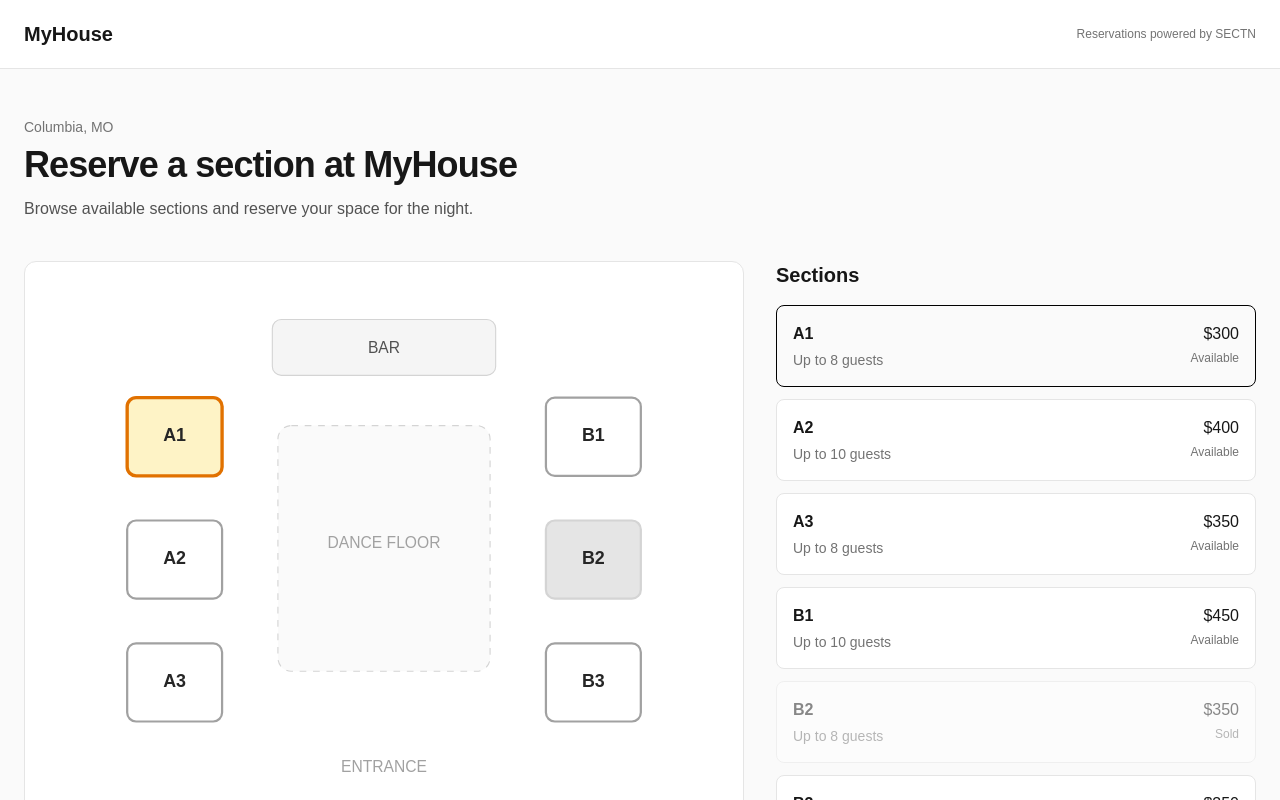
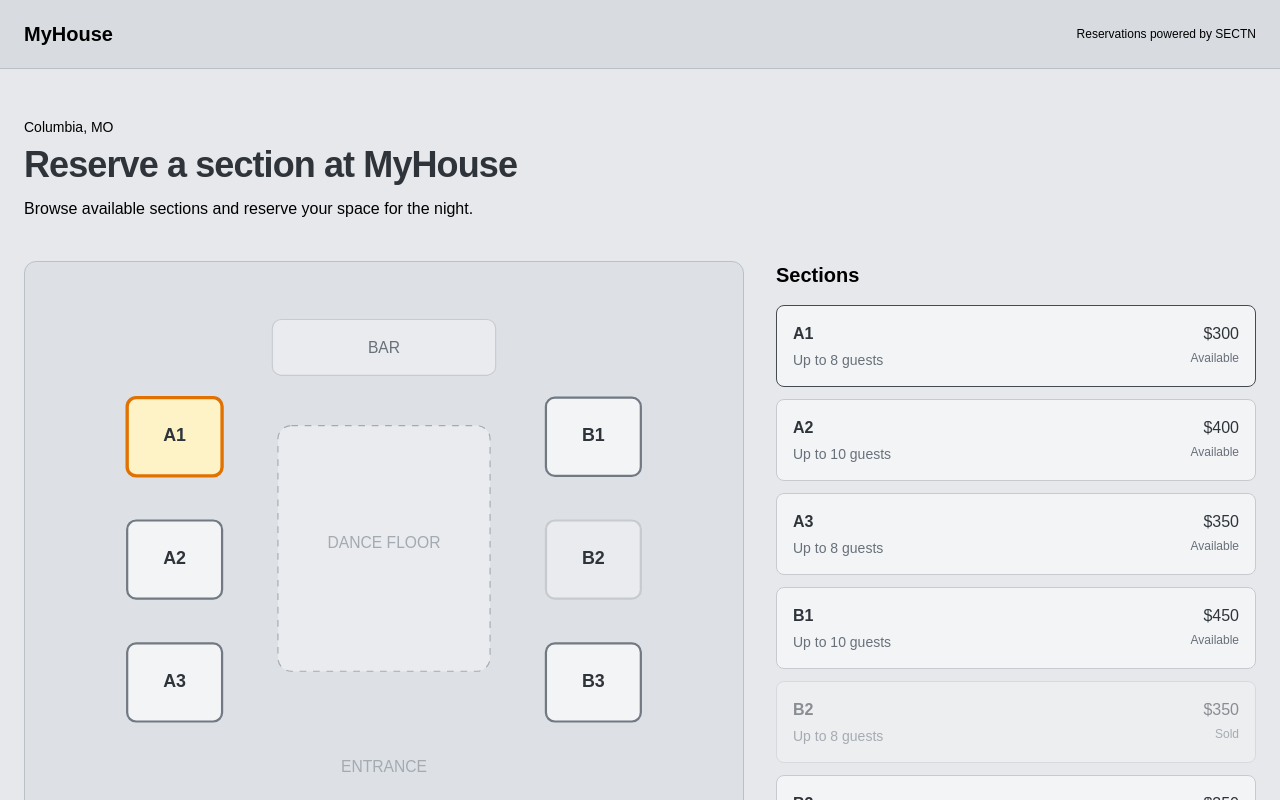
Before and after one commit to SCTN-Bottles/bar_section_app, a Next.js app in the folder bar_app/: page /MyHouse in a window 1280 px wide. Shown: the top 800 px of the page. Built offline with nearby package versions, Linux system fonts and the light colour scheme.

Commit message:
changed to slightly darker theme

```diff
--- a/bar_app/src/app/[venueName]/checkout/[sectionId]/page.tsx
+++ b/bar_app/src/app/[venueName]/checkout/[sectionId]/page.tsx
@@ -81,7 +81,7 @@ export default async function CheckoutPage({
 
 
           {/* Summary */}
-          <aside className="rounded-xl border border-neutral-200 bg-white p-6">
+          <aside className="rounded-xl border border-neutral-300 bg-neutral-50 p-6">
 
             <p className="text-sm text-neutral-500">
               Reservation summary
@@ -139,7 +139,7 @@ export default async function CheckoutPage({
               </div>
 
 
-              <div className="border-t border-neutral-200 pt-4">
+              <div className="border-t border-neutral-300 pt-4">
 
                 <div className="flex justify-between text-lg font-semibold">
 
--- a/bar_app/src/app/[venueName]/page.tsx
+++ b/bar_app/src/app/[venueName]/page.tsx
@@ -34,7 +34,7 @@ export default async function VenuePage({
 
         <div className="mb-10">
 
-          <p className="text-sm text-neutral-500">
+          <p className="text-sm text-black">
             {venue.city}, {venue.state}
           </p>
 
@@ -43,7 +43,7 @@ export default async function VenuePage({
             {venue.name}
           </h1>
 
-          <p className="mt-3 max-w-2xl text-neutral-600">
+          <p className="mt-3 max-w-2xl text-black">
             {venue.description}
           </p>
 
--- a/bar_app/src/app/globals.css
+++ b/bar_app/src/app/globals.css
@@ -1,8 +1,15 @@
 @import "tailwindcss";
 
 :root {
-  --background: #fafafa;
-  --foreground: #171717;
+  --background: #e6e8eb;
+  --foreground: #2f343a;
+  --surface: #f3f4f6;
+  --surface-muted: #e9ebee;
+  --border: #c7cbd0;
+  --muted: #68707a;
+  --control: #454b52;
+  --header: #d8dce1;
+  --map-surface: #dde1e5;
 }
 
 * {
@@ -16,6 +23,101 @@ body {
   font-family: Arial, Helvetica, sans-serif;
 }
 
+/* A cool, low-glare gray palette for Tailwind's neutral utilities. */
+.bg-neutral-50 {
+  background-color: var(--surface);
+}
+
+.bg-neutral-100,
+.bg-neutral-200 {
+  background-color: var(--surface-muted);
+}
+
+.border-neutral-300 {
+  border-color: var(--border);
+}
+
+.border-neutral-400,
+.stroke-neutral-400 {
+  border-color: #a3aab2;
+  stroke: #a3aab2;
+}
+
+.border-neutral-500,
+.stroke-neutral-500 {
+  border-color: #717983;
+  stroke: #717983;
+}
+
+.text-neutral-500,
+.text-neutral-600 {
+  color: var(--muted);
+}
+
+.fill-neutral-50 {
+  fill: var(--surface);
+}
+
+.fill-neutral-100,
+.fill-neutral-200 {
+  fill: var(--surface-muted);
+}
+
+.fill-neutral-400 {
+  fill: #a3aab2;
+}
+
+.fill-neutral-600 {
+  fill: #68707a;
+}
+
+.fill-neutral-800 {
+  fill: var(--foreground);
+}
+
+.stroke-neutral-300 {
+  stroke: var(--border);
+}
+
+.bg-black {
+  background-color: var(--control);
+}
+
+.border-black,
+.focus\:border-black:focus {
+  border-color: var(--control);
+}
+
+.hover\:bg-neutral-800:hover {
+  background-color: #353a40;
+}
+
+.hover\:text-black:hover {
+  color: var(--control);
+}
+
+.text-white {
+  color: #fafafa;
+}
+
+.bg-green-50 {
+  background-color: #e3ece5;
+}
+
+.text-green-700 {
+  color: #3f6848;
+}
+
+.venue-header {
+  background-color: var(--header);
+  border-color: #b9c0c8;
+}
+
+.section-map {
+  background-color: var(--map-surface);
+  border-color: #b9c0c8;
+}
+
 button,
 a {
   transition: 150ms ease;
--- a/bar_app/src/components/checkout/DemoCheckoutForm.tsx
+++ b/bar_app/src/components/checkout/DemoCheckoutForm.tsx
@@ -66,7 +66,7 @@ export default function DemoCheckoutForm({
           name="name"
           required
           placeholder="Your name"
-          className="w-full rounded-lg border border-neutral-300 bg-white px-4 py-3 outline-none focus:border-black"
+          className="w-full rounded-lg border border-neutral-300 bg-neutral-50 px-4 py-3 outline-none focus:border-black"
         />
 
       </div>
@@ -87,7 +87,7 @@ export default function DemoCheckoutForm({
           type="email"
           required
           placeholder="you@example.com"
-          className="w-full rounded-lg border border-neutral-300 bg-white px-4 py-3 outline-none focus:border-black"
+          className="w-full rounded-lg border border-neutral-300 bg-neutral-50 px-4 py-3 outline-none focus:border-black"
         />
 
       </div>
@@ -110,7 +110,7 @@ export default function DemoCheckoutForm({
           max={maxGuests}
           required
           placeholder="8"
-          className="w-full rounded-lg border border-neutral-300 bg-white px-4 py-3 outline-none focus:border-black"
+          className="w-full rounded-lg border border-neutral-300 bg-neutral-50 px-4 py-3 outline-none focus:border-black"
         />
 
       </div>
--- a/bar_app/src/components/layout/VenueHeader.tsx
+++ b/bar_app/src/components/layout/VenueHeader.tsx
@@ -10,16 +10,16 @@ export default function VenueHeader({
   venue,
 }: VenueHeaderProps) {
   return (
-    <header className="border-b border-neutral-200 bg-white">
+    <header className="venue-header border-b">
       <div className="mx-auto flex max-w-7xl items-center justify-between px-6 py-5">
         <Link
           href={`/${venue.venueName}`}
-          className="text-xl font-semibold"
+          className="text-xl font-semibold text-black"
         >
           {venue.name}
         </Link>
 
-        <p className="text-xs text-neutral-500">
+        <p className="text-xs text-black">
           Reservations powered by SECTN
         </p>
       </div>
--- a/bar_app/src/components/venues/SectionDetails.tsx
+++ b/bar_app/src/components/venues/SectionDetails.tsx
@@ -12,7 +12,7 @@ export default function SectionDetails({
   section,
 }: SectionDetailsProps) {
   return (
-    <div className="rounded-xl border border-neutral-200 bg-white p-6">
+    <div className="rounded-xl border border-neutral-300 bg-neutral-50 p-6">
 
       <div className="flex items-start justify-between">
 
--- a/bar_app/src/components/venues/SectionMap.tsx
+++ b/bar_app/src/components/venues/SectionMap.tsx
@@ -14,7 +14,7 @@ export default function SectionMap({
   onSelectSection,
 }: SectionMapProps) {
   return (
-    <div className="rounded-xl border border-neutral-200 bg-white p-6">
+    <div className="section-map rounded-xl border p-6">
 
       <svg
         viewBox="0 0 600 470"
@@ -49,7 +49,7 @@ export default function SectionMap({
           width="190"
           height="220"
           rx="12"
-          className="fill-neutral-50 stroke-neutral-300"
+          className="fill-neutral-200 stroke-neutral-400"
           strokeDasharray="6"
         />
 
@@ -72,7 +72,7 @@ export default function SectionMap({
             section.status === "sold";
 
           let sectionClasses =
-            "fill-white stroke-neutral-400";
+            "fill-neutral-50 stroke-neutral-500";
 
           if (selected) {
             sectionClasses =
--- a/bar_app/src/components/venues/VenueExplorer.tsx
+++ b/bar_app/src/components/venues/VenueExplorer.tsx
@@ -57,7 +57,7 @@ export default function VenueExplorer({
       {/* Right side */}
       <div>
 
-        <h2 className="mb-4 text-xl font-semibold">
+        <h2 className="mb-4 text-xl font-semibold text-black">
           Sections
         </h2>
 
@@ -92,13 +92,13 @@ export default function VenueExplorer({
                     ${
                       selected
                         ? "border-black bg-neutral-50"
-                        : "border-neutral-200 bg-white"
+                        : "border-neutral-300 bg-neutral-50"
                     }
 
                     ${
                       sold
                         ? "cursor-not-allowed opacity-50"
-                        : "hover:border-neutral-400"
+                        : "hover:border-neutral-500"
                     }
                   `}
                 >
```
